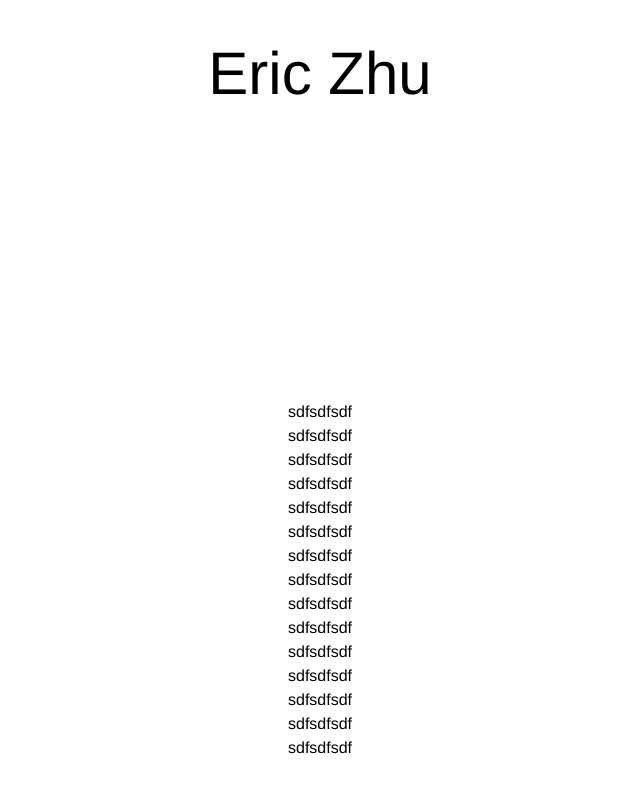
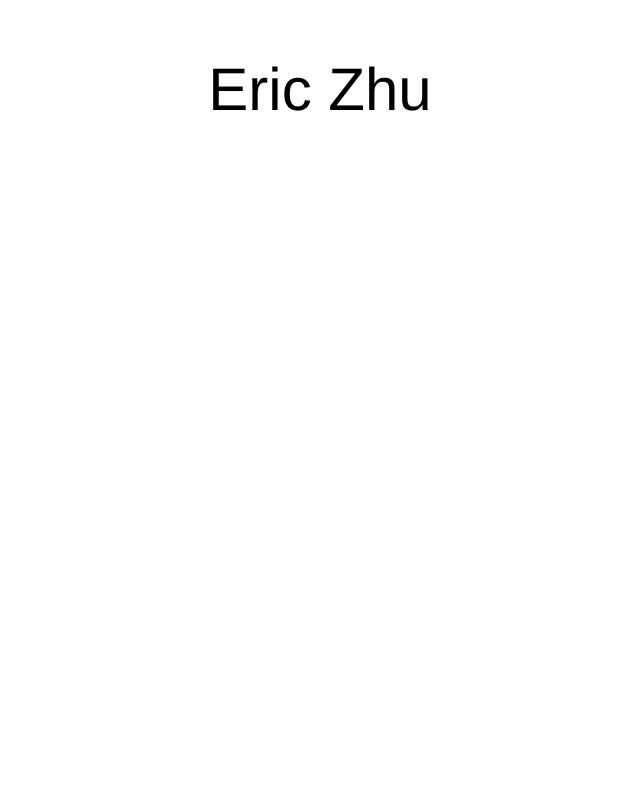
Before and after one commit to ericfzhu/website, a Next.js app: page /socials in a window 1280 px wide. Shown: the top 792 px of the page, without its empty margins (320-960 px from the left). Built offline with nearby package versions, Linux system fonts and the light colour scheme.

Commit message:
Using viewport positioning instead of centering to handle offscreen component

```diff
--- a/pages/index.tsx
+++ b/pages/index.tsx
@@ -19,19 +19,19 @@ const Home: NextPage = () => {
                 <link rel="icon" href="/white.ico" />
             </Head>
 
-            <motion.div className="min-h-screen flex-col flex items-center align-middle justify-center">
+            <motion.div className="flex-col flex items-center align-middle justify-center">
                 <motion.div
-                    initial={{ opacity: 1, y: '-35vh' }}
-                    animate={{ translateY: '35vh' }}
+                    initial={{ opacity: 1, y: '5vh' }}
+                    animate={{ y: '37vh' }}
                     transition={{ duration: 0.5, type: 'tween' }}
                 >
-                    <motion.h1 className="font-serif text-6xl m-5">
+                    <motion.h1 className="text-6xl m-5 select-none">
                         Eric Zhu
                     </motion.h1>
                 </motion.div>
                 <motion.div
-                    initial={{ opacity: 0 }}
-                    animate={{ opacity: 1 }}
+                    initial={{ opacity: 0, y: '37vh' }}
+                    animate={{ opacity: 1, y: '37vh' }}
                     transition={{ duration: 0.2, delay: 0.5 }}
                     className="align-middle max-w-screen-md justify-between"
                 >
@@ -48,10 +48,10 @@ const Home: NextPage = () => {
                     {/*<Link href="/palette-diffusion"><button disabled className="p-3 line-through">Palette Diffusion</button></Link>*/}
                 </motion.div>
                 <motion.p
-                    initial={{ opacity: 0 }}
-                    animate={{ opacity: 1 }}
+                    initial={{ opacity: 0, y: '37vh' }}
+                    animate={{ opacity: 1, y: '37vh' }}
                     transition={{ duration: 0.2, delay: 0.5 }}
-                    className="text-sm p-3 text-gray-600"
+                    className="text-sm p-3 text-gray-600 select-none"
                 >
                     &copy; {currentYear}. All rights reserved.
                 </motion.p>
--- a/pages/socials.tsx
+++ b/pages/socials.tsx
@@ -6,10 +6,30 @@ import { motion } from 'framer-motion'
 const Socials: NextPage = () => {
     let currentYear = new Date().getFullYear()
 
+    const container = {
+        hidden: {},
+        show: {
+            transition: {
+                staggerChildren: 0.05,
+            },
+        },
+    }
+    const item = {
+        hidden: { opacity: 0 },
+        show: {
+            opacity: 1,
+            translateY: '-80vh',
+            transition: {
+                type: 'tween',
+                duration: 1.2,
+            },
+        },
+    }
+
     return (
-        <motion.div className="px-8">
+        <>
             <Head>
-                <title>Eric Zhu: Socials</title>
+                <title>Eric Zhu - Socials</title>
                 <meta
                     property={'og:title'}
                     content={'Eric Zhu - Socials'}
@@ -23,21 +43,22 @@ const Socials: NextPage = () => {
                 <link rel="icon" href="/white.ico" />
             </Head>
 
-            <motion.div className="min-h-screen flex-col flex items-center align-middle justify-center">
+            <div className="flex-col flex items-center align-middle justify-center scrollbar-hide">
                 <motion.div
-                    initial={{ y: 0 }}
-                    animate={{ translateY: '-35vh' }}
+                    initial={{ y: '37vh' }}
+                    animate={{ y: '5vh' }}
                     transition={{ duration: 0.5, type: 'tween', delay: 0.2 }}
                 >
                     <Link href="/">
                         <button>
-                            <motion.h1 className="font-serif text-6xl m-5">
+                            <motion.h1 className="text-6xl m-5 select-none">
                                 Eric Zhu
                             </motion.h1>
                         </button>
                     </Link>
                 </motion.div>
                 <motion.div
+                    initial={{ y: '37vh' }}
                     animate={{ opacity: 0 }}
                     transition={{ duration: 0.2 }}
                     className="align-middle max-w-screen-md justify-between"
@@ -53,36 +74,67 @@ const Socials: NextPage = () => {
                     </button>
                 </motion.div>
                 <motion.p
+                    initial={{ y: '37vh' }}
                     animate={{ opacity: 0 }}
                     transition={{ duration: 0.2 }}
                     className="text-sm p-3 text-gray-600 select-none"
                 >
                     &copy; {currentYear}. All rights reserved.
                 </motion.p>
+            </div>
+            <motion.div
+                variants={container}
+                initial="hidden"
+                animate="show"
+                className="flex flex-col items-center"
+            >
+                <motion.div variants={item}>
+                    <Link href="/">
+                        <button>
+                            <motion.h1 className="font-serif text-2xl m-7 select-none">
+                                Github
+                            </motion.h1>
+                        </button>
+                    </Link>
+                </motion.div>
+                <motion.div variants={item}>
+                    <Link href="/">
+                        <button>
+                            <motion.h1 className="font-serif text-2xl m-7 select-none">
+                                Linkedin
+                            </motion.h1>
+                        </button>
+                    </Link>
+                </motion.div>
+                <motion.div variants={item}>
+                    <Link href="/">
+                        <button>
+                            <motion.h1 className="font-serif text-2xl m-7 select-none">
+                                Twitter
+                            </motion.h1>
+                        </button>
+                    </Link>
+                </motion.div>
+                <motion.div variants={item}>
+                    <Link href="/">
+                        <button>
+                            <motion.h1 className="font-mono text-2xl m-7 select-none">
+                                Instagram
+                            </motion.h1>
+                        </button>
+                    </Link>
+                </motion.div>
+                <motion.div variants={item}>
+                    <Link href="/">
+                        <button>
+                            <motion.h1 className="font-serif text-2xl m-7 select-none">
+                                hi@ericfzhu.com
+                            </motion.h1>
+                        </button>
+                    </Link>
+                </motion.div>
             </motion.div>
-            <motion.div
-                initial={{ y: '1800%' }}
-                animate={{ y: -400 }}
-                transition={{ type: 'tween', delay: 0.7 }}
-                className="flex flex-col items-center "
-            >
-                <motion.div>sdfsdfsdf</motion.div>
-                <motion.div>sdfsdfsdf</motion.div>
-                <motion.div>sdfsdfsdf</motion.div>
-                <motion.div>sdfsdfsdf</motion.div>
-                <motion.div>sdfsdfsdf</motion.div>
-                <motion.div>sdfsdfsdf</motion.div>
-                <motion.div>sdfsdfsdf</motion.div>
-                <motion.div>sdfsdfsdf</motion.div>
-                <motion.div>sdfsdfsdf</motion.div>
-                <motion.div>sdfsdfsdf</motion.div>
-                <motion.div>sdfsdfsdf</motion.div>
-                <motion.div>sdfsdfsdf</motion.div>
-                <motion.div>sdfsdfsdf</motion.div>
-                <motion.div>sdfsdfsdf</motion.div>
-                <motion.div>sdfsdfsdf</motion.div>
-            </motion.div>
-        </motion.div>
+        </>
     )
 }
 
```
